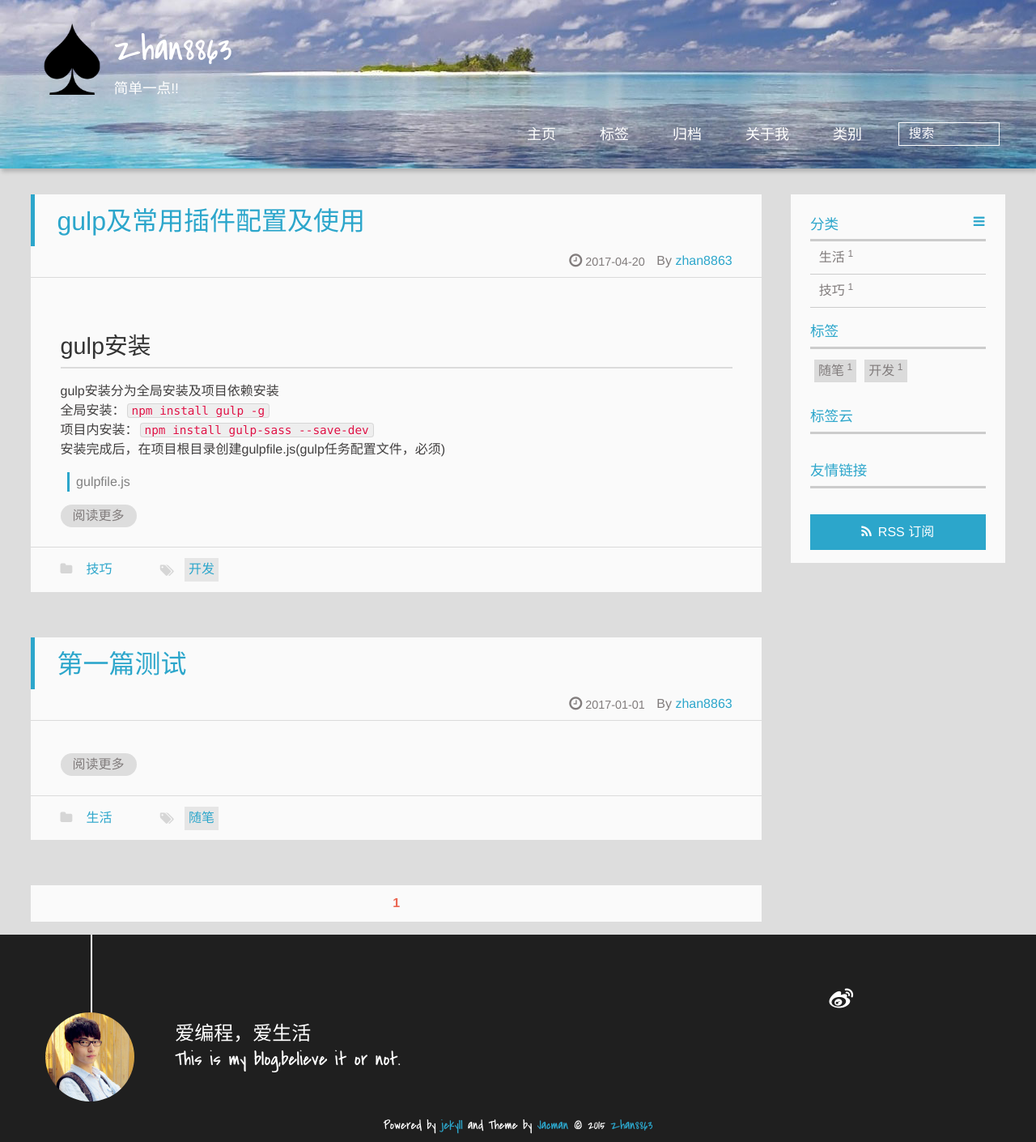
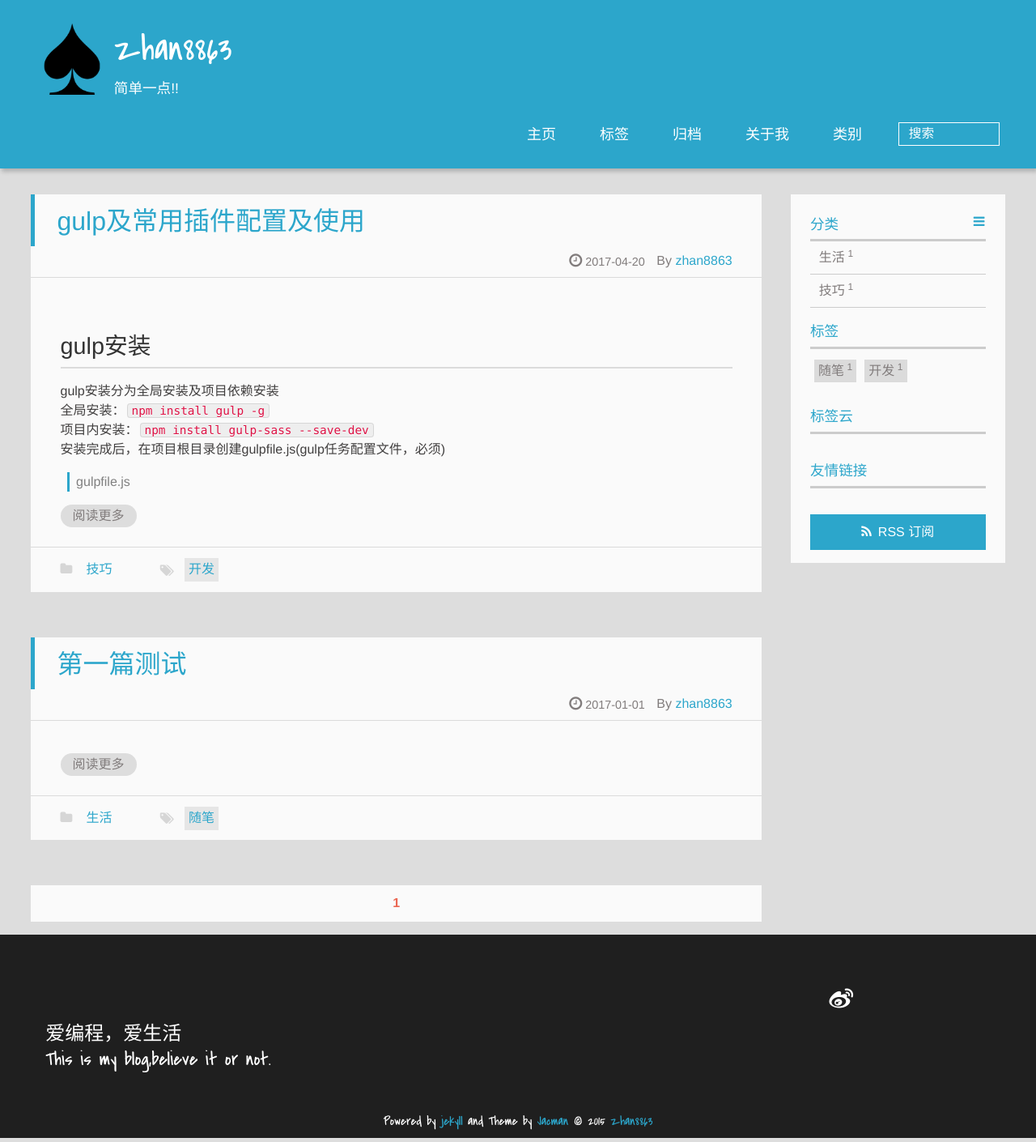
Before and after one commit to zhan8863/zhan8863.github.io, a Jekyll site: the page built from index.html, in a window 1280 px wide. Shown: the whole page at 81% size. Built offline with Jekyll 4.4.1, drawn with Linux system fonts in a browser that asks for light colours; the list of posts is cut into pages by our own code.

Commit message:
修改配置文件

```diff
--- a/_config.yml
+++ b/_config.yml
@@ -76,8 +76,8 @@ imglogo:
   src: img/logo.png        ## `.svg` and `.png` are recommended,please put image into the theme folder `/jacman/source/img`.
 favicon: img/favicon.ico   ## size:32px*32px,`.ico` is recommended,please put image into the theme folder `/jacman/source/img`.
 apple_icon: img/jacman.jpg ## size:114px*114px,please put image into the theme folder `/jacman/source/img`.
-author_img: img/author.jpg ## size:220px*220px.display author avatar picture.if don't want to display,please don't set this.
-banner_img: img/banner.jpg ## size:1920px*200px+. Banner Picture
+# author_img: img/author.jpg ## size:220px*220px.display author avatar picture.if don't want to display,please don't set this.
+# banner_img: img/banner.jpg ## size:1920px*200px+. Banner Picture
 
 #### index post is expanding or not
 index:
```
